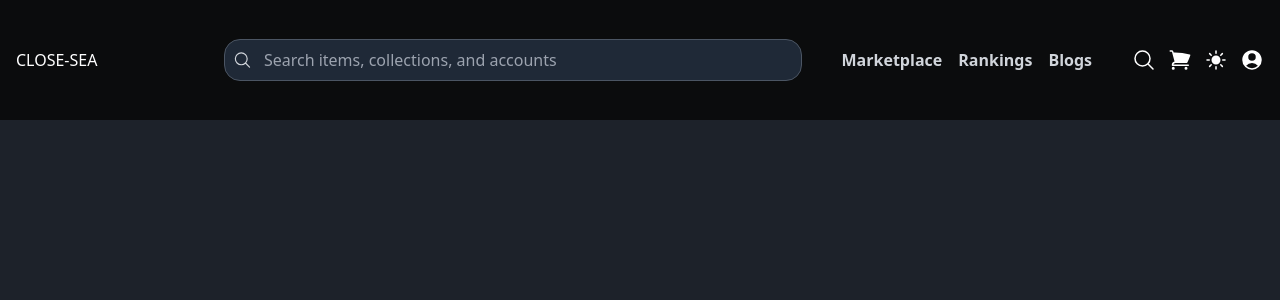
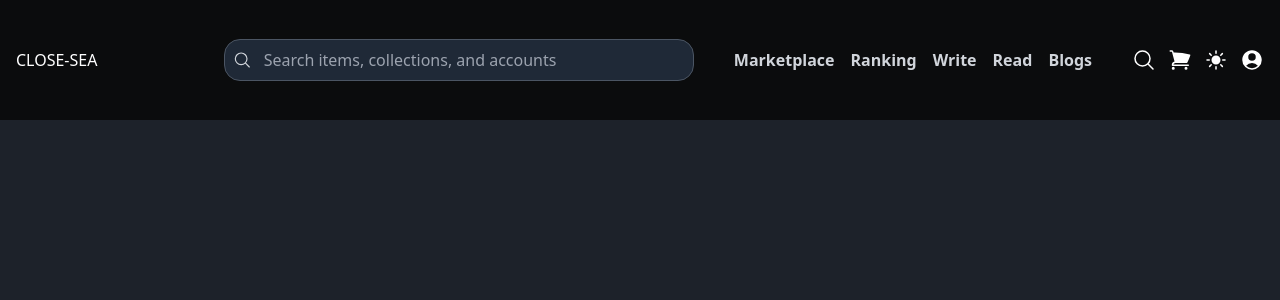
Before and after one commit to aniruddhafb/closesea_marketplace, a Next.js app: page / in a window 1280 px wide. Shown: the top 300 px of the page. Built offline with nearby package versions, Linux system fonts and the light colour scheme.

Commit message:
changes by aniruddha test

```diff
--- a/components/Navbar.js
+++ b/components/Navbar.js
@@ -32,7 +32,9 @@ const Navbar = () => {
           </div>
           <div className="flex space-x- font-bold text-gray-300 space-x-4 2xl:space-x-5 ">
             <a href="">Marketplace</a>
-            <a href="">Rankings</a>
+            <a href="">Ranking</a>
+            <a href="">Write</a>
+            <a href="">Read</a>
             <a href="">Blogs</a>
           </div>
           <div className="flex space-x- items-center space-x-3 2xl:space-x-5">
```
